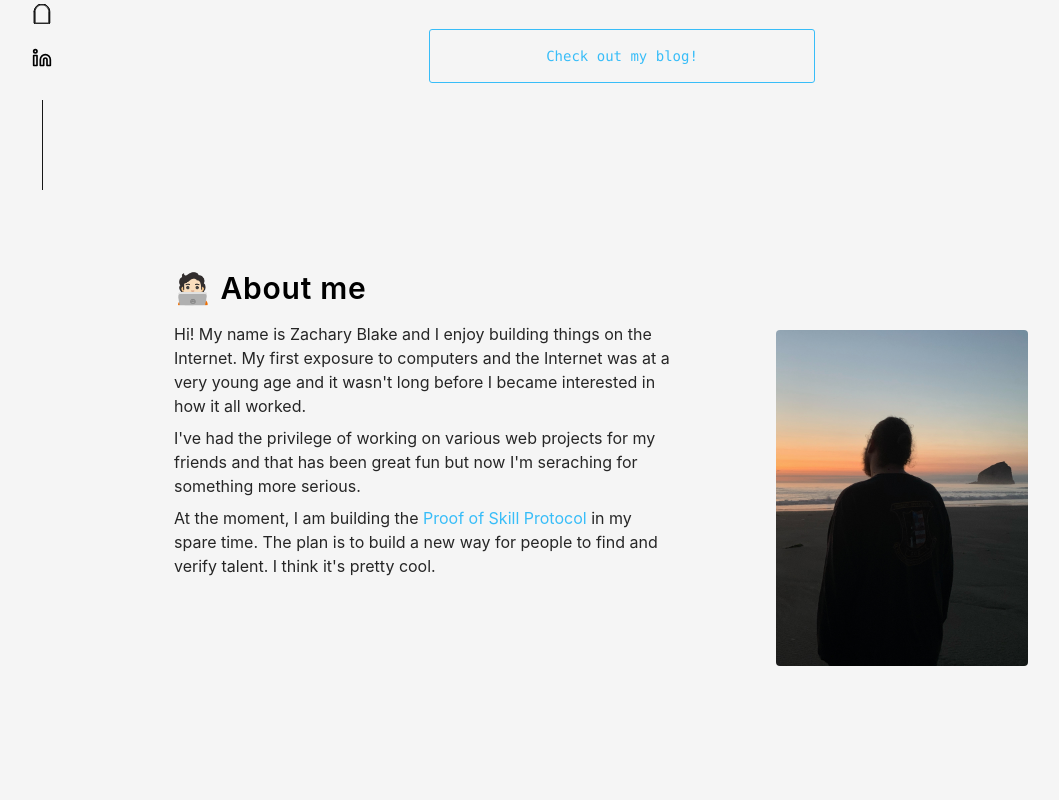
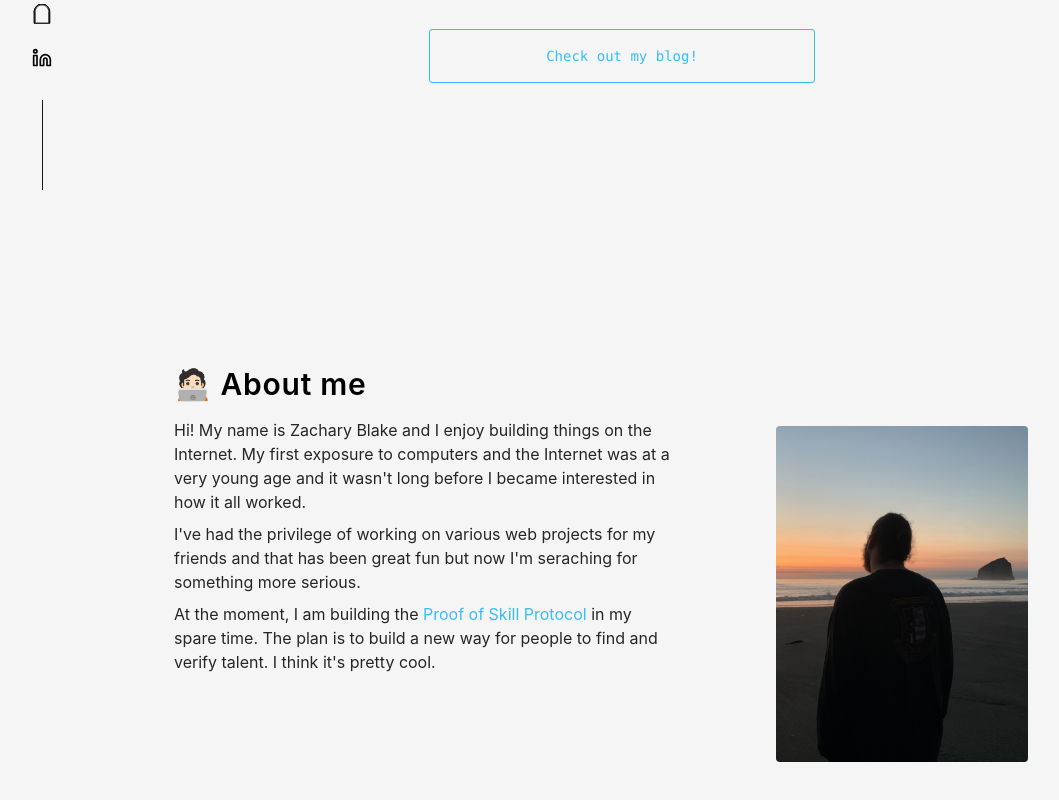
Before and after one commit to heyztb/website, a Next.js app: page / in a window 1280 px wide. Shown: the part 610-1410 px from the top of the page, without its empty margins (18-1077 px from the left). Built offline with nearby package versions, Linux system fonts and the light colour scheme.

Commit message:
added padding to about section

```diff
--- a/components/sections/about.js
+++ b/components/sections/about.js
@@ -11,6 +11,7 @@ const StyledAboutSection = tw.section`
   max-w-4xl
   w-full
   min-h-screen
+  py-24
 `
 
 const SectionHeading = tw.h1`
```
